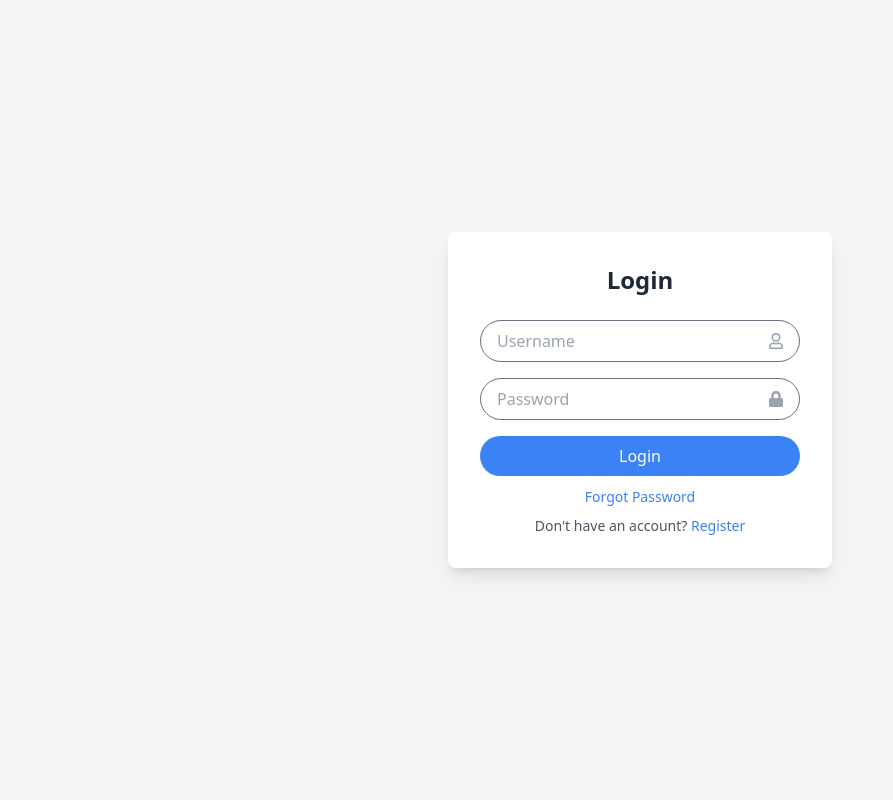
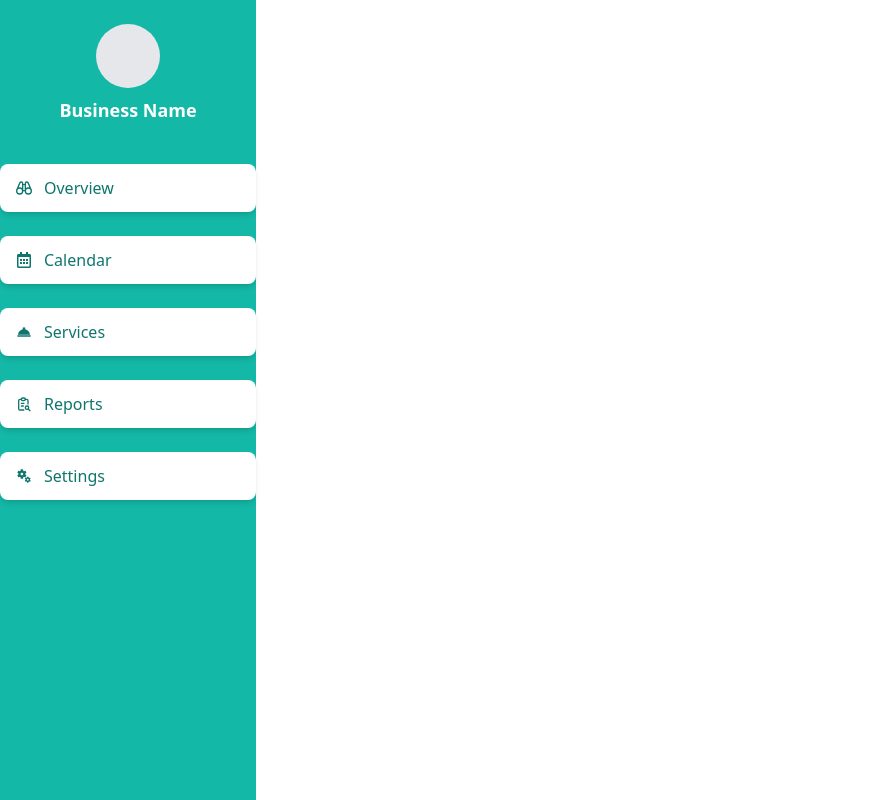
Before and after one commit to ItzYaboiiJoe/AppointmentApp, a React (Vite) app: page / in a window 1280 px wide. Shown: the whole page, without its empty margins (0-893 px from the left). Built offline with nearby package versions, Linux system fonts and the light colour scheme.

Commit message:
Created Navbar for Admin Page

```diff
--- a/package.json
+++ b/package.json
@@ -13,7 +13,10 @@
     "react": "^18.3.1",
     "react-dom": "^18.3.1",
     "react-icons": "^5.4.0",
-    "react-login-page": "^1.0.4"
+    "react-login-page": "^1.0.4",
+    "react-pro-sidebar": "^1.1.0",
+    "react-router-dom": "^7.1.0",
+    "rsuite": "^5.76.0"
   },
   "devDependencies": {
     "@eslint/js": "^9.15.0",
--- a/src/App.jsx
+++ b/src/App.jsx
@@ -1,7 +1,8 @@
 import Login from "./Components/Login";
+import AdminCalendar from "./Pages/AdminCalendar";
 
 function App() {
-  return <Login />;
+  return <AdminCalendar />;
 }
 
 export default App;
--- /dev/null
+++ b/src/Components/AdminSideNavbar.jsx
@@ -0,0 +1,43 @@
+import { Link } from "react-router-dom";
+import { GrOverview } from "react-icons/gr";
+import { FaRegCalendarAlt } from "react-icons/fa";
+import { MdMiscellaneousServices, MdRoomService } from "react-icons/md";
+import { TbReportSearch } from "react-icons/tb";
+
+function AdminSideNavbar() {
+  return (
+    <nav className="w-64 bg-teal-500 h-screen flex flex-col items-center py-6">
+      {/* Business Name Section */}
+      <div className="mb-10 text-white flex items-center flex-col">
+        <div className="w-16 h-16 bg-gray-200 rounded-full mb-2"></div>
+        <span className="text-lg font-semibold">Business Name</span>
+      </div>
+
+      {/* Navigation Links */}
+      <ul className="w-full space-y-6">
+        <li className="flex items-center bg-white px-4 py-3 rounded-lg shadow-md">
+          <GrOverview className="text-teal-700 mr-3" />
+          <span className="text-teal-700 font-medium">Overview</span>
+        </li>
+        <li className="flex items-center bg-white px-4 py-3 rounded-lg shadow-md">
+          <FaRegCalendarAlt className="text-teal-700 mr-3" />
+          <span className="text-teal-700 font-medium">Calendar</span>
+        </li>
+        <li className="flex items-center bg-white px-4 py-3 rounded-lg shadow-md">
+          <MdRoomService className="text-teal-700 mr-3" />
+          <span className="text-teal-700 font-medium">Services</span>
+        </li>
+        <li className="flex items-center bg-white px-4 py-3 rounded-lg shadow-md">
+          <TbReportSearch className="text-teal-700 mr-3" />
+          <span className="text-teal-700 font-medium">Reports</span>
+        </li>
+        <li className="flex items-center bg-white px-4 py-3 rounded-lg shadow-md">
+          <MdMiscellaneousServices className="text-teal-700 mr-3" />
+          <span className="text-teal-700 font-medium">Settings</span>
+        </li>
+      </ul>
+    </nav>
+  );
+}
+
+export default AdminSideNavbar;
--- /dev/null
+++ b/src/Pages/AdminCalendar.jsx
@@ -0,0 +1,7 @@
+import AdminSideNavbar from "../Components/AdminSideNavbar";
+
+function AdminCalendar() {
+  return <AdminSideNavbar />;
+}
+
+export default AdminCalendar;
```
Also changed, not shown: 1 other file (tests, documents, lock files or other folders).
